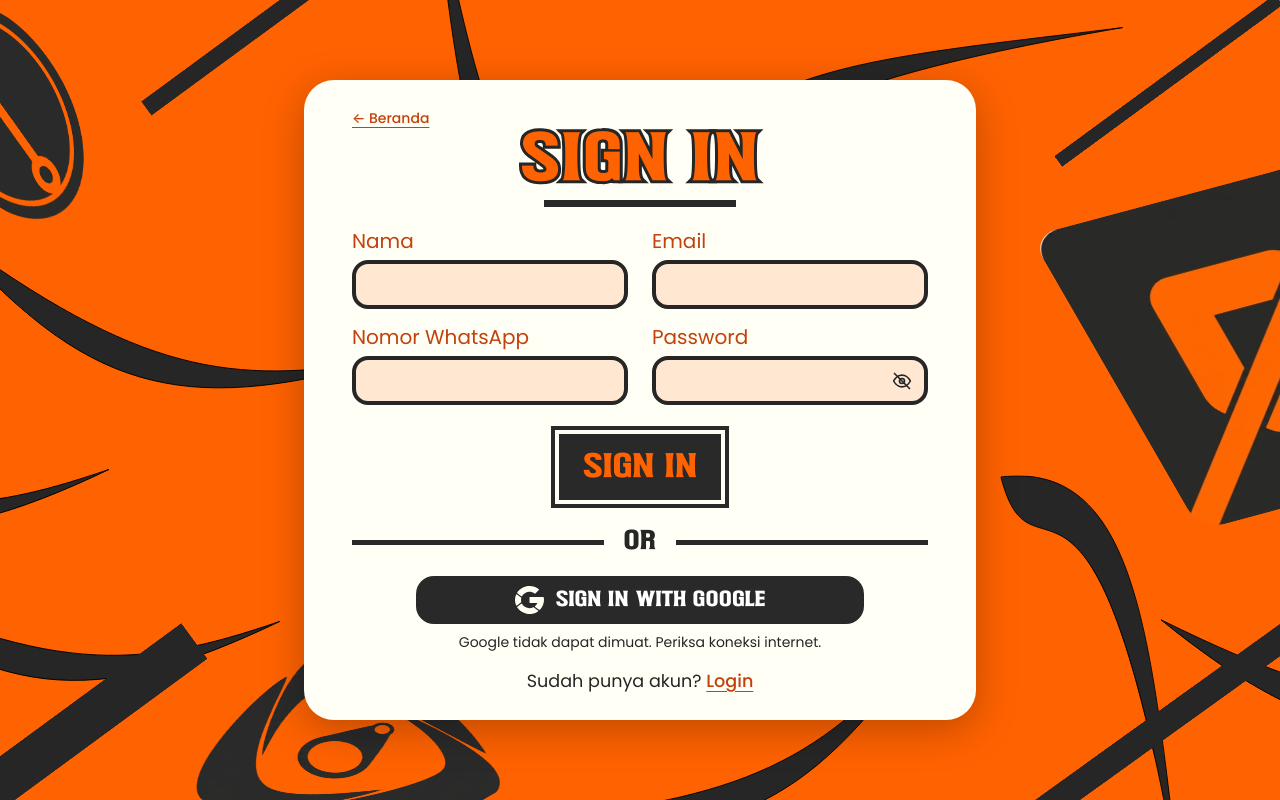
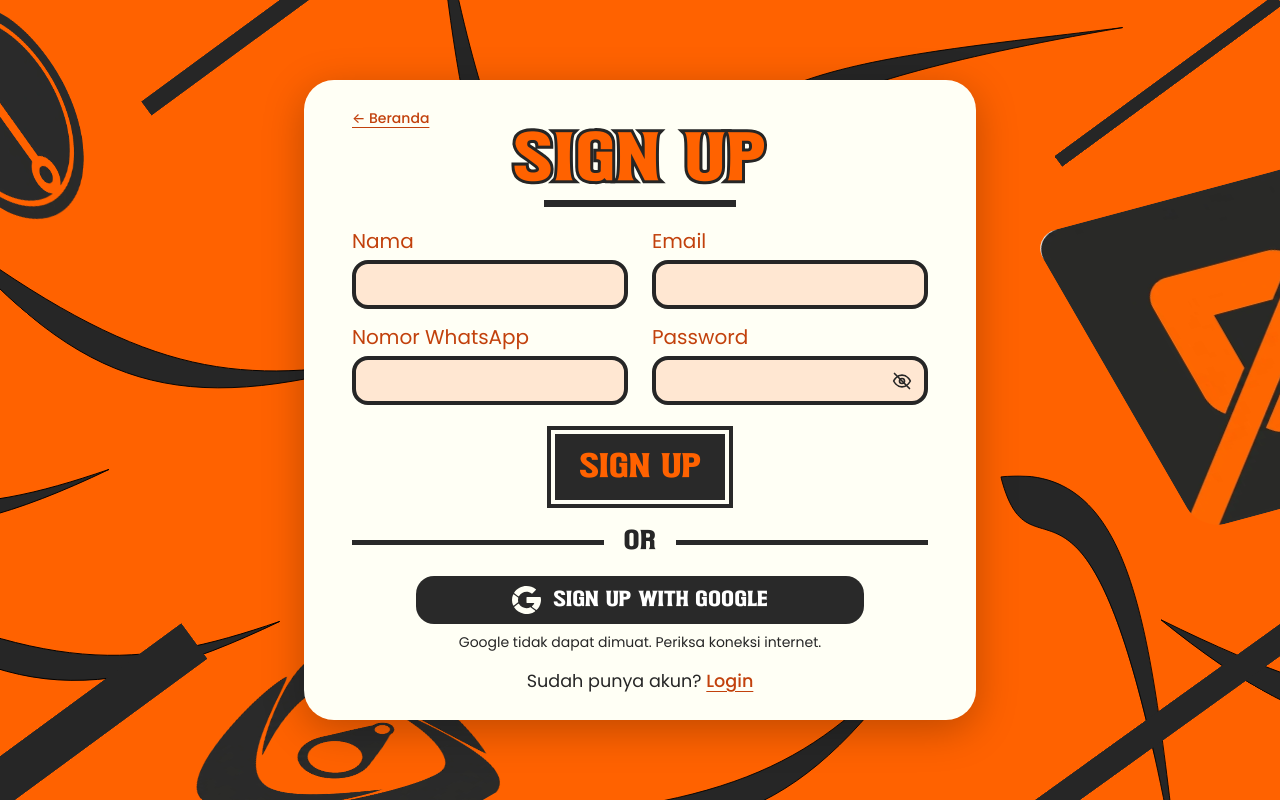
Before and after one commit to Shevaramadhan/frontend-simpk, a React (Vite) app: page /daftar in a window 1280 px wide. Built offline with nearby package versions, Linux system fonts and the light colour scheme; no server answers.

Commit message:
Halaman pendaftaran menjadi Sign Up
Sign In hanya untuk masuk ke halaman Login agar tidak tertukar (KEPUTUSAN F-27).

```diff
--- a/src/components/brand/AuthShell.tsx
+++ b/src/components/brand/AuthShell.tsx
@@ -15,7 +15,7 @@ import { box } from '../landing/Stage';
 import { OutlinedTitle } from './Brand';
 import { tautanTeks } from './Tombol';
 
-/** Ukuran tulisan tombol utama semua halaman masuk agar LOGIN, SIGN IN, KIRIM TAUTAN, dan SIMPAN sama besar. */
+/** Ukuran tulisan tombol utama semua halaman masuk agar LOGIN, SIGN UP, KIRIM TAUTAN, dan SIMPAN sama besar. */
 export const AUTH_BUTTON_SIZE = 'text-[clamp(1.25rem,4vh,1.875rem)]';
 
 const isometric = (rotate: number, skew: number) => ({ transform: `rotate(${rotate}deg) skewX(${skew}deg) scaleY(${Math.cos((skew * Math.PI) / 180)})` });
--- a/src/components/brand/Brand.tsx
+++ b/src/components/brand/Brand.tsx
@@ -40,14 +40,14 @@ export function FramedButton({ children, size = 'text-2xl', className = '', ...p
   );
 }
 
-/** Judul oranye bergaris tepi gelap (SIGN IN, LOGIN, SIMPK). */
+/** Judul oranye bergaris tepi gelap (SIGN UP, LOGIN, SIMPK). */
 export function OutlinedTitle({ as: Tag = 'h1', className = '', children }: { as?: 'h1' | 'h2' | 'p'; className?: string; children: ReactNode }) {
   return <Tag className={`text-outline-dark font-magic uppercase leading-none text-flame ${className}`}>{children}</Tag>;
 }
 
 const INPUT_BASE = 'mt-1 w-full rounded-[16px] border-[4px] border-coal-deep px-4 py-[clamp(0.25rem,0.9vh,0.625rem)] font-body text-[clamp(0.9375rem,2.3vh,1.125rem)] text-coal-deep outline-none transition focus:border-flame';
 
-/** Input di atas kartu krem (Sign In, Login). */
+/** Input di atas kartu krem (Sign Up, Login). */
 export const brandInput = `${INPUT_BASE} bg-[#ffc49f66] focus:bg-[#ffc49f99]`;
 
 /** Input di atas panel gelap (form pengajuan). */
--- a/src/pages/auth/DaftarPage.tsx
+++ b/src/pages/auth/DaftarPage.tsx
@@ -9,7 +9,8 @@ import { errorMessage } from '../../services/apiConfig';
 import { afterAuthPath } from '../../utils/navigation';
 import PasswordInput from '../../components/PasswordInput';
 
-// Sign In = pendaftaran akun. Semua akun dari halaman ini adalah Klien (role ditentukan backend).
+// Sign Up = pendaftaran akun (sebelumnya berjudul Sign In seperti desain, diganti agar tidak tertukar dengan Login).
+// Semua akun dari halaman ini adalah Klien (role ditentukan backend).
 const empty = { name: '', email: '', password: '', noWhatsapp: '' };
 
 export default function DaftarPage() {
@@ -54,7 +55,7 @@ export default function DaftarPage() {
   );
 
   return (
-    <AuthShell title="Sign In">
+    <AuthShell title="Sign Up">
       <form onSubmit={handleSubmit}>
         {/* Layar pendek (laptop, zoom besar): dua kolom agar halaman muat tanpa digulir. */}
         <div className="grid gap-x-6 [@media(min-width:640px)_and_(max-height:820px)]:grid-cols-2">
@@ -66,7 +67,7 @@ export default function DaftarPage() {
         <BrandError message={error} />
         <div className="mt-2 flex justify-center">
           <FramedButton type="submit" disabled={saving} size={AUTH_BUTTON_SIZE}>
-            {saving ? 'Memproses...' : 'Sign In'}
+            {saving ? 'Memproses...' : 'Sign Up'}
           </FramedButton>
         </div>
       </form>
@@ -77,7 +78,7 @@ export default function DaftarPage() {
         <span className="h-[5px] flex-1 bg-coal" />
       </div>
       <div className="mx-auto max-w-md">
-        <GoogleButton onCredential={handleGoogle} label="Sign in with Google" />
+        <GoogleButton onCredential={handleGoogle} label="Sign up with Google" />
       </div>
 
       <p className="mt-[clamp(8px,2vh,24px)] text-center font-body text-[clamp(14px,2.2vh,18px)] text-coal-deep">
--- a/src/pages/auth/LoginPage.tsx
+++ b/src/pages/auth/LoginPage.tsx
@@ -57,7 +57,7 @@ export default function LoginPage() {
       <p className="mt-[clamp(8px,2vh,24px)] text-center font-body text-[clamp(14px,2.2vh,18px)] text-coal-deep">
         Belum punya akun?{' '}
         <Link to={jasa ? `/daftar?jasa=${encodeURIComponent(jasa)}` : '/daftar'} className={tautanTeks}>
-          Sign In
+          Sign Up
         </Link>
       </p>
     </AuthShell>
--- a/src/pages/marketing/KlienPage.tsx
+++ b/src/pages/marketing/KlienPage.tsx
@@ -30,7 +30,7 @@ export default function KlienPage() {
 
   return (
     <StaffPanel title="Klien">
-      <p className="mb-3 font-body text-base text-cream/80">Klien mendaftar sendiri lewat halaman Sign In. Nonaktifkan akun yang tidak jelas atau spam.</p>
+      <p className="mb-3 font-body text-base text-cream/80">Klien mendaftar sendiri lewat halaman Sign Up. Nonaktifkan akun yang tidak jelas atau spam.</p>
       <BrandError message={actionError} />
       {loading && !data ? (
         <Loading />
```
Also changed, not shown: 2 other files (tests, documents, lock files or other folders).
